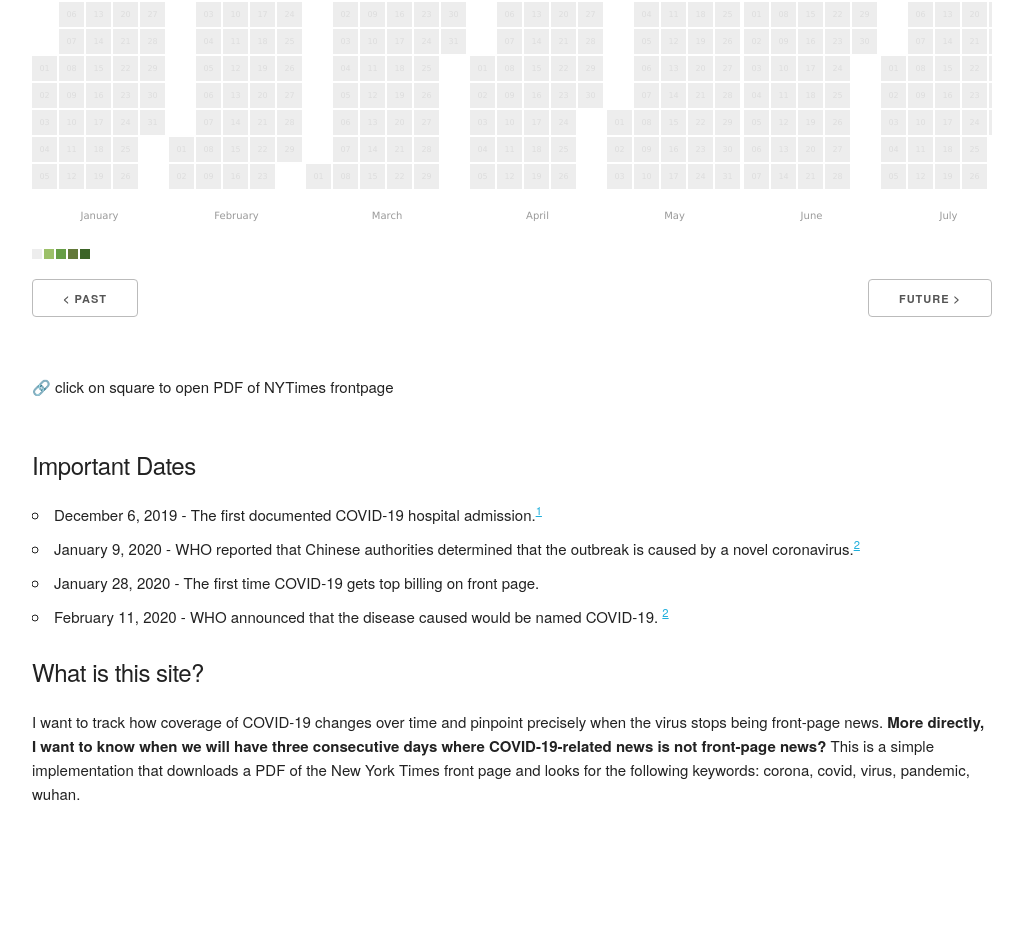
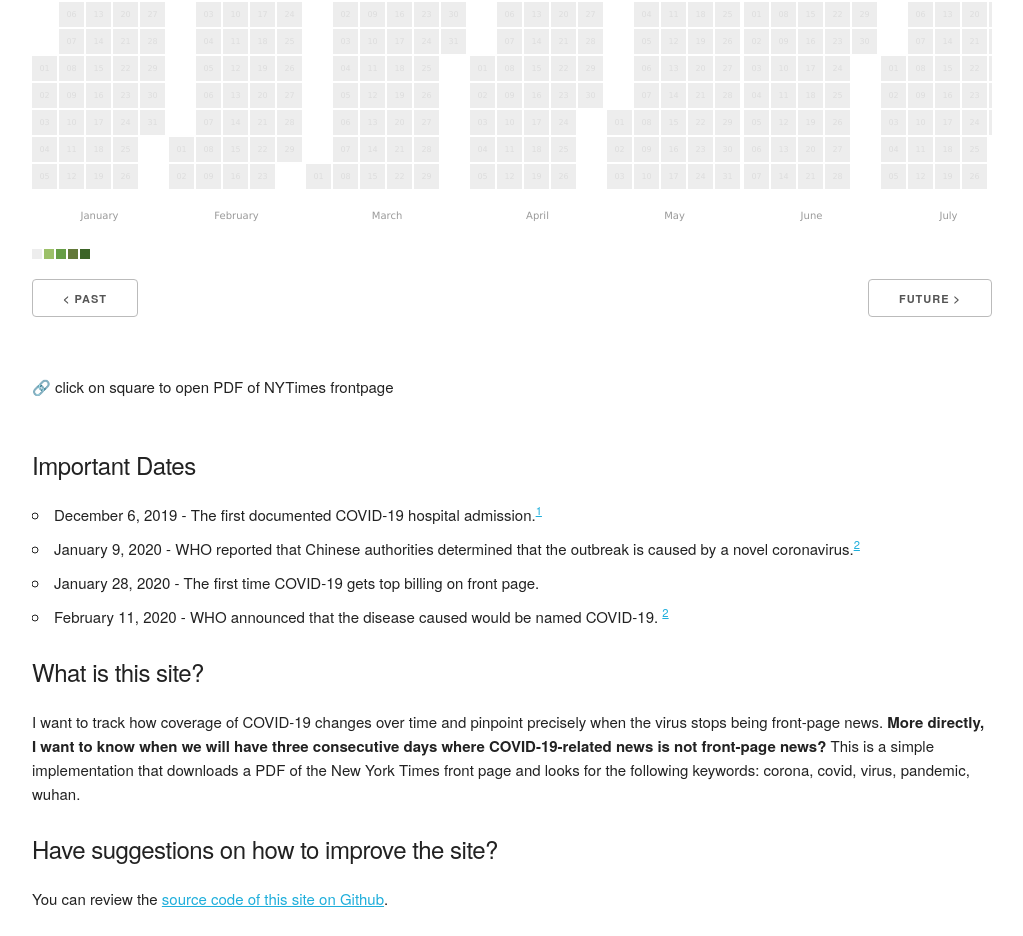
Before and after one commit to eddietejeda/nytimes-covid-frontpage, a plain HTML site: page index.html in a window 1280 px wide. Shown: the part 119-1055 px from the top of the page, without its empty margins (128-1151 px from the left). Before the commit the page ends 950 px from the top, so only its background shows below. Drawn offline with Linux system fonts and the light colour scheme; no server answers.

Commit message:
Add link to source code

```diff
--- a/index.html
+++ b/index.html
@@ -54,6 +54,11 @@
         <h5>What is this site?</h5>
         <p>I want to track how coverage of COVID-19 changes over time and pinpoint precisely when the virus stops being front-page news. <b>More directly, I want to know when we will have three consecutive days where COVID-19-related news is not front-page news?</b> This is a simple implementation that downloads a PDF of the New York Times front page and looks for the following keywords: corona, covid, virus, pandemic, wuhan. </p>
 
+        <h5>Have suggestions on how to improve the site?</h5>
+        <p>You can review the <a href="https://github.com/eddietejeda/nytimes-covid-frontpage">source code of this site on Github</a>.</p>
+
+
+
       </div>
     </div>
   </div>
```
